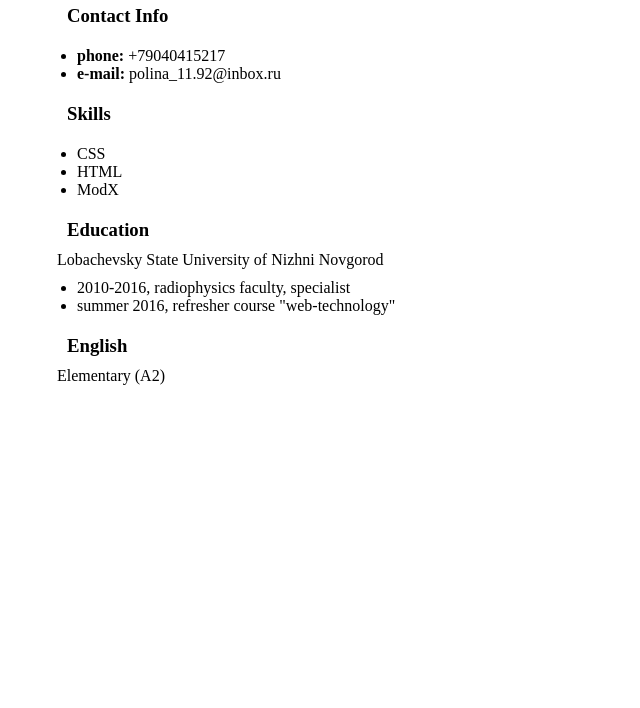
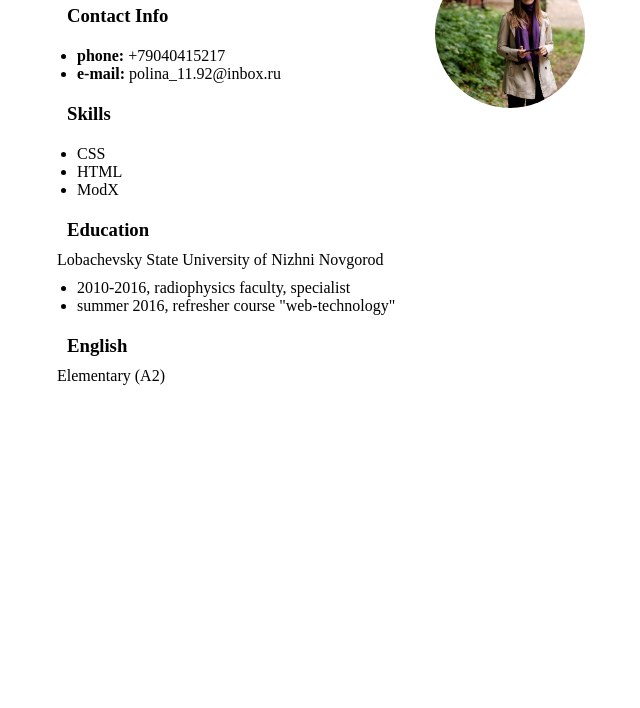
Before and after one commit to polinabarabash/rsschool-cv, a plain HTML site: page index.html in a window 1280 px wide. Shown: the part 92-800 px from the top of the page, without its empty margins (71-711 px from the left). Drawn offline with Linux system fonts and the light colour scheme.

Commit message:
feat: add image

```diff
--- a/index.html
+++ b/index.html
@@ -10,6 +10,8 @@
   </head>
   <body>
     <div class="container">
+
+        <div class="main">
             <h1>Polina Barabash</h1>
 
             <div class="contacts">
@@ -42,6 +44,9 @@
                 <h3>English</h3>
                 <p>Elementary (A2)</p>
             </div>
+        </div>
+
+        <div class="photo"><img src="cvphoto.jpg" alt="Polina Barabash"></div>
 
     </div>
   </body>
--- a/style.css
+++ b/style.css
@@ -1,12 +1,6 @@
 * {
     padding: 0;
     margin: 0;
-}
-
-.container {
-    width: 1024px;
-    margin: 0 auto;
-    padding-top: 30px;
 }
 
 h1 {
@@ -21,9 +15,25 @@ ul {
     padding: 10px 20px;
 }
 
-.left{
-    padding-left: 10px;
+.container {
+    width: 1024px;
+    margin: 0 auto;
+    padding-top: 30px;
+    position: relative;
 }
-.education p {
+
+.main {
+   display: table-cell;
 
 }
+
+.photo {
+    display: table-cell;
+    vertical-align: top;
+}
+
+.photo img{
+    width: 150px;
+    padding: 20px;
+    border-radius: 50%;
+}
```
Also changed, not shown: cvphoto.jpg (added). Lines whose indentation alone changed are shown as unchanged.
